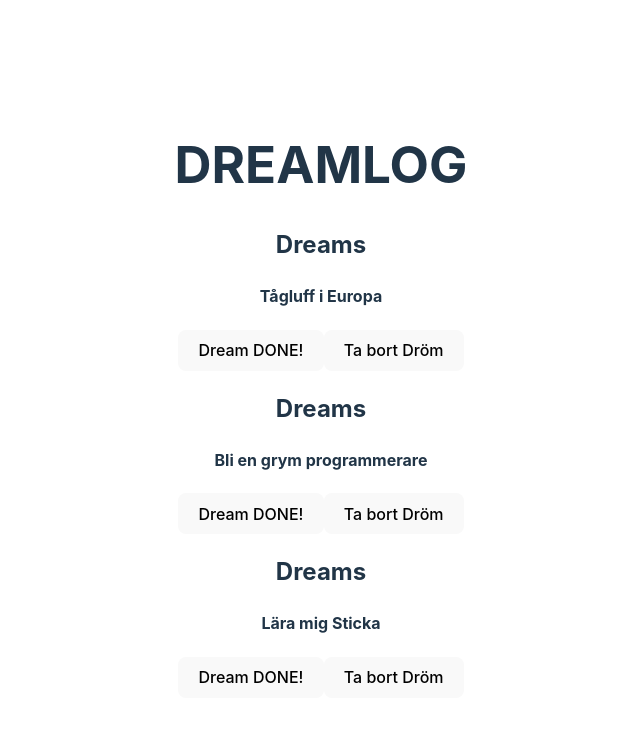
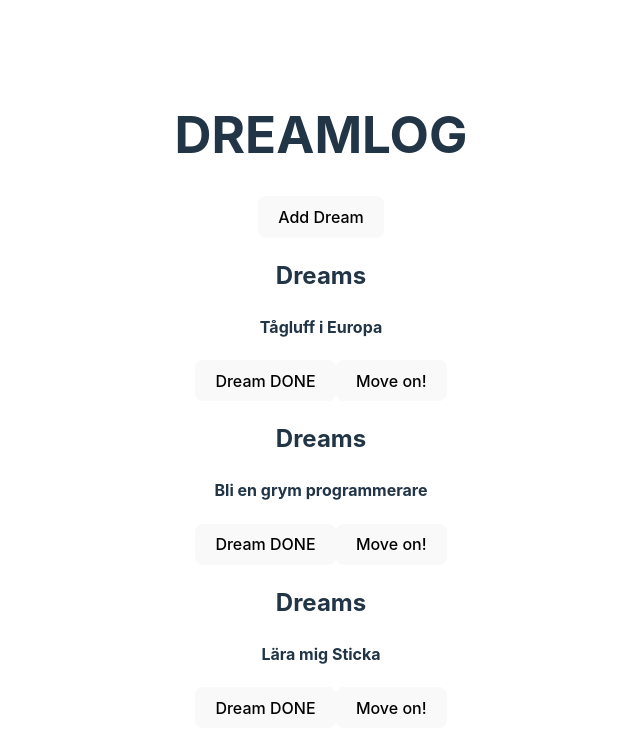
Before and after one commit to billiswruce/dreamlog, a React (Vite) app: page / in a window 1280 px wide. Shown: the top 752 px of the page, without its empty margins (319-959 px from the left). Built offline with nearby package versions, Linux system fonts and the light colour scheme.

Commit message:
AddDream component added

```diff
--- a/src/components/DreamApp.tsx
+++ b/src/components/DreamApp.tsx
@@ -9,10 +9,6 @@ export const DreamApp = () => {
     new Dream(2, " Bli en grym programmerare", false),
     new Dream(3, "Lära mig Sticka", false),
   ]);
-
-  // const handleClick = () => {
-  //   setDream({ ...dream, isfulFilled: false });
-  // };
 
   const dreamChecked = (name: string) => {
     setDreams(
@@ -26,9 +22,20 @@ export const DreamApp = () => {
     );
   };
 
+  const addDream = (theNewDream: string) => {
+    setDreams([...dreams, new Dream(0, theNewDream, false)]);
+  };
+
   return (
     <>
       <h1>DREAMLOG</h1>
+      <button
+        onClick={() => {
+          addDream("");
+        }}
+      >
+        Add Dream
+      </button>
       {dreams.map((dream) => {
         return (
           <ShowDream
--- a/src/components/ShowDream.tsx
+++ b/src/components/ShowDream.tsx
@@ -12,16 +12,14 @@ export const ShowDream = (props: IShowDreamProps) => {
     props.dreamChecked(props.dream.name);
   };
 
-  const addDream = () => {};
-
   return (
     <>
       <h2>Dreams</h2>
       <h4 className={props.dream.isFulFilled ? "isFulFilled" : ""}>
         {props.dream.name}
       </h4>
-      <button onClick={handleClick}>Dream DONE!</button>
-      <button>Ta bort Dröm</button>
+      <button onClick={handleClick}>Dream DONE</button>
+      <button>Move on!</button>
     </>
   );
 };
```
Also changed, not shown: src/components/AddDream.tsx (added).
